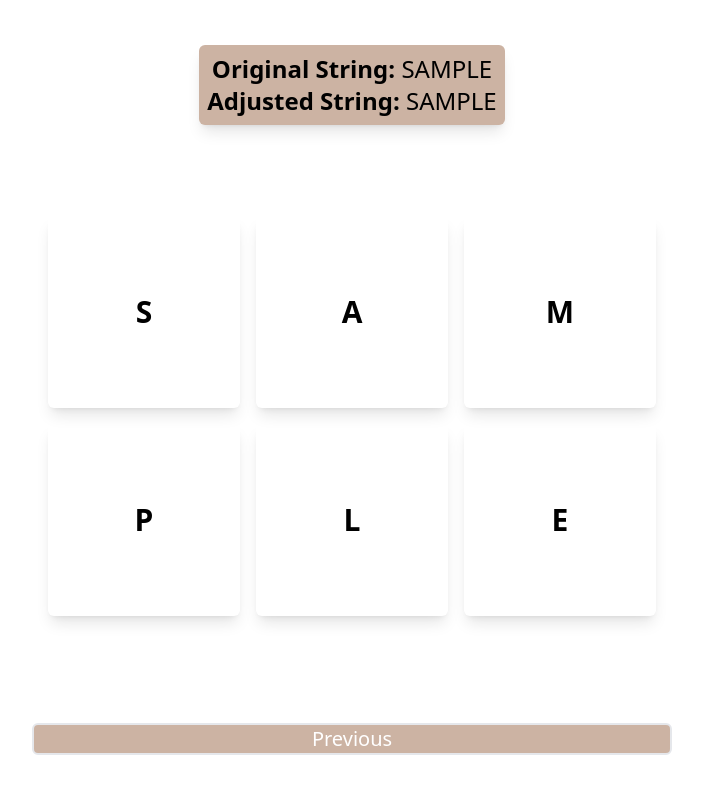
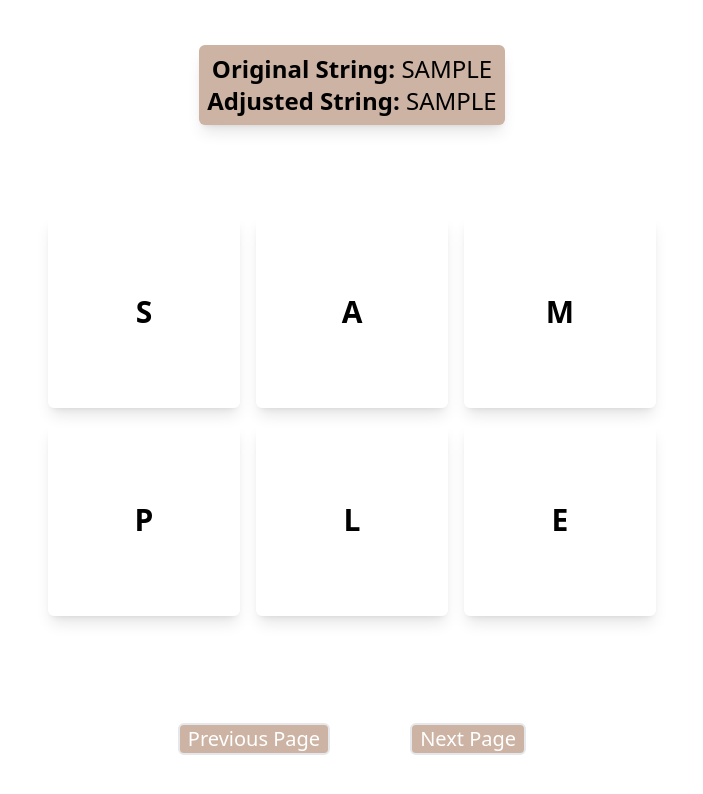
Before and after one commit to tee4tao/String-Duplicate-Remover, a React (Vite) app: page / in a window 1280 px wide. Both pictures are taken after typing "Sample" into the empty fields and a click on the button "Submit". Shown: the top 794 px of the page, without its empty margins (288-991 px from the left). Built offline with nearby package versions, Linux system fonts and the light colour scheme.

Commit message:
final touches

```diff
--- a/src/App.jsx
+++ b/src/App.jsx
@@ -3,6 +3,7 @@ import Page1 from "./Page1";
 import { createBrowserRouter, RouterProvider } from "react-router-dom";
 import Page2 from "./Page2";
 import Error from "./Error";
+import Page3 from "./Page3";
 function App() {
   const [count, setCount] = useState(0);
   const router = createBrowserRouter([
@@ -20,6 +21,10 @@ function App() {
           path: `page2`,
           element: <Page2 />,
         },
+        {
+          path: `page3`,
+          element: <Page3 />,
+        },
       ],
     },
   ]);
--- a/src/Page2.jsx
+++ b/src/Page2.jsx
@@ -2,7 +2,6 @@ import React, { useState, useEffect } from "react";
 import { Link } from "react-router-dom";
 
 const Page2 = () => {
-  const [test, setTest] = useState(`hiiiid`);
   const [isLoading, setIsLoading] = useState(true);
   const [inputArr, setInputArr] = useState();
   const loadedInput = localStorage.getItem("userInput")
@@ -25,7 +24,6 @@ const Page2 = () => {
     if (Arr) {
       setInputArr(Arr);
       setIsLoading(false);
-      // localStorage.setItem(`userInput`, inputArr); //to store the input to the local storage
     }
   }, []);
   if (isLoading) {
@@ -34,7 +32,6 @@ const Page2 = () => {
   const duplicates = inputArr.filter(
     (item, index) => inputArr.indexOf(item) !== index
   );
-  console.log(duplicates);
   if (duplicates.length === 0) {
     alert(`all duplicate removed`);
   }
@@ -68,12 +65,20 @@ const Page2 = () => {
           );
         })}
       </section>
-      <Link
-        to={"/page1"}
-        className="border-2 w-2/4 bg-Dark-nude hover:text-Dark-nude hover:bg-white h-8 rounded-md p-2 text-xl flex items-center justify-center mt-4 ease-linear duration-300 text-white"
-      >
-        Previous
-      </Link>
+      <div className="btn-container space-x-20 flex justify-center items-center">
+        <Link
+          to={"/page1"}
+          className="border-2 bg-Dark-nude hover:text-Dark-nude hover:bg-white h-8 rounded-md p-2 w-auto text-xl flex items-center justify-center mt-4 ease-linear duration-300 text-white"
+        >
+          Previous Page
+        </Link>
+        <Link
+          to={"/page3"}
+          className="border-2 bg-Dark-nude hover:text-Dark-nude hover:bg-white h-8 rounded-md p-2 text-xl flex items-center justify-center mt-4 ease-linear duration-300 text-white"
+        >
+          Next Page
+        </Link>
+      </div>
     </main>
   );
 };
--- /dev/null
+++ b/src/Page3.jsx
@@ -0,0 +1,45 @@
+import React, { useState, useEffect } from "react";
+import { Link } from "react-router-dom";
+
+const Page3 = () => {
+  const [isLoading, setIsLoading] = useState(true);
+  const [inputArr, setInputArr] = useState();
+  useEffect(() => {
+    const loadedInput = localStorage.getItem("userInput")
+      ? localStorage.getItem("userInput")
+      : []; // To get the items saved in the local storage
+    let Arr = loadedInput.split(``);
+    if (Arr) {
+      setInputArr(Arr);
+      setIsLoading(false);
+    }
+  }, []);
+  if (isLoading) {
+    return <div className="loader"></div>;
+  }
+  return (
+    <main className="min-h-screen w-screen grid place-items-center">
+      <div className="font-bold text-2xl">All inputted strings</div>
+      <section className="grid place-items-center grid-cols-2 lg:grid-cols-3 gap-4 ease-linear duration-300">
+        {inputArr.map((item, index) => {
+          return (
+            <article
+              key={index}
+              className="shadow-lg hover:shadow-2xl hover:bg-Dark-nude ease-linear duration-300 rounded-md hover:text-white cursor-pointer h-48 w-48 grid place-items-center"
+            >
+              <div className="uppercase font-bold text-3xl">{item}</div>
+            </article>
+          );
+        })}
+      </section>
+      <Link
+        to={"/page1"}
+        className="border-2 w-2/4 bg-Dark-nude hover:text-Dark-nude hover:bg-white h-8 rounded-md p-2 text-xl flex items-center justify-center mt-4 ease-linear duration-300 text-white"
+      >
+        Back to Page 1
+      </Link>
+    </main>
+  );
+};
+
+export default Page3;
```
